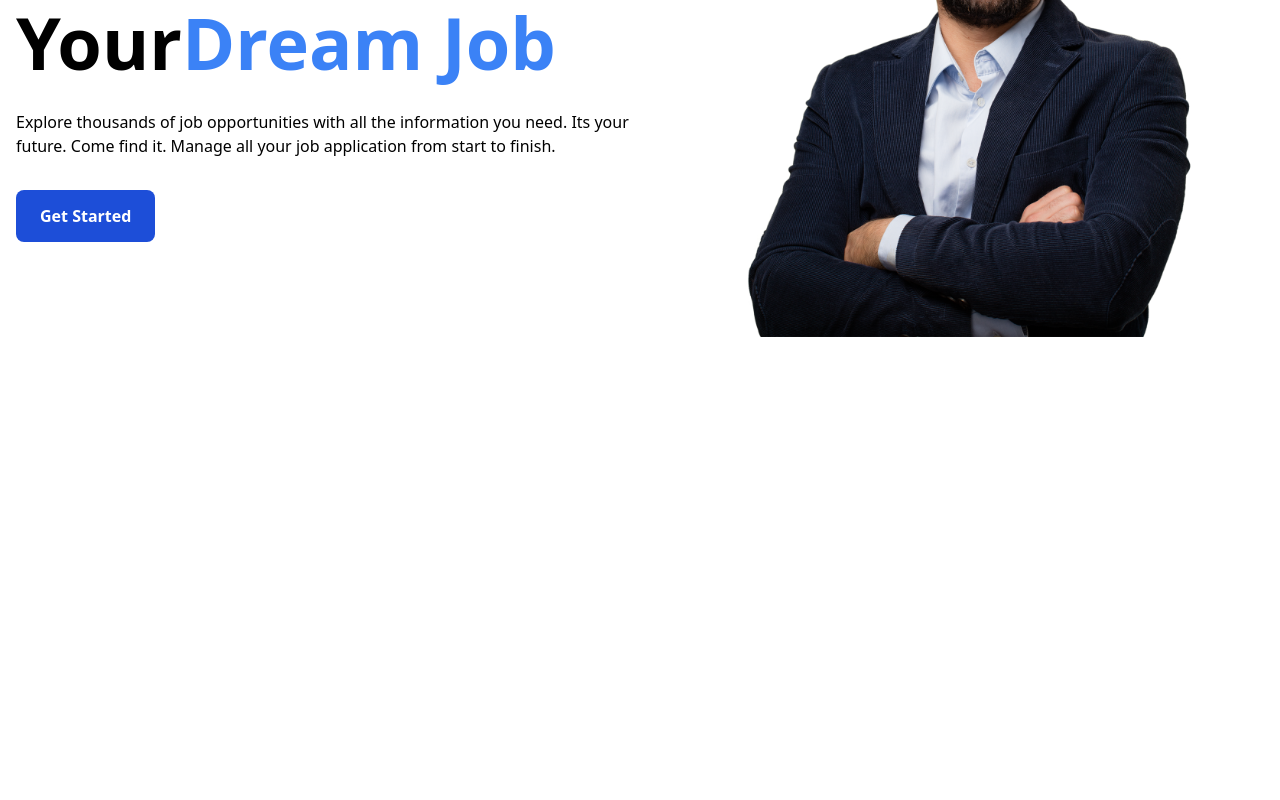
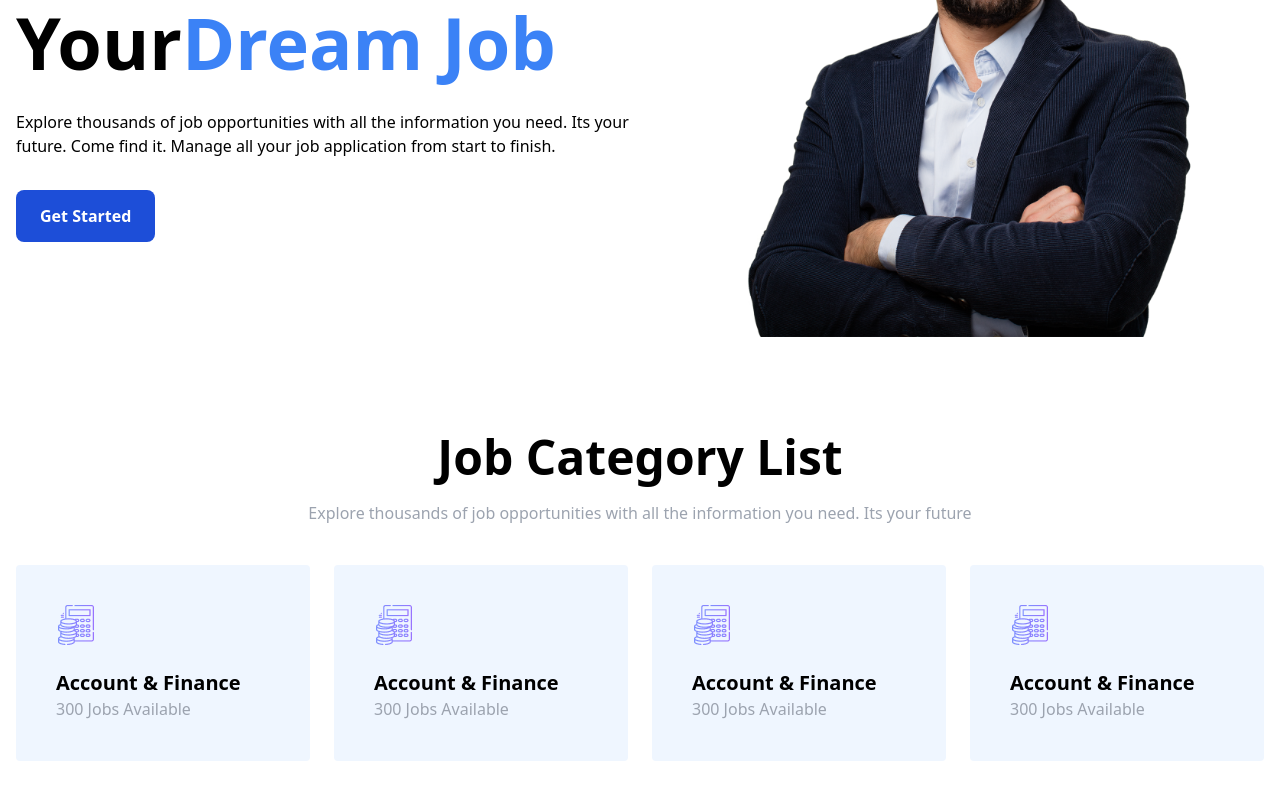
Before and after one commit to sheik-mostafizur/career-hub-phb7, a React (Vite) app: page / in a window 1280 px wide. Shown: the part 348-1148 px from the top of the page. Before the commit the page ends 800 px from the top, so only its background shows below. Built offline with nearby package versions, Linux system fonts and the light colour scheme.

Commit message:
static job category list added in home

```diff
--- /dev/null
+++ b/src/components/CategoryCard.jsx
@@ -0,0 +1,14 @@
+import React from "react";
+import Account from "../assets/Icons/accounts.png";
+
+const CategoryCard = () => {
+  return (
+    <div className="bg-blue-50 p-10 rounded">
+      <img className="mb-6" src={Account} alt="alternative text" />
+      <h3 className="font-bold text-xl">Account & Finance</h3>
+      <p className="text-gray-400">300 Jobs Available</p>
+    </div>
+  );
+};
+
+export default CategoryCard;
--- a/src/components/Home/index.jsx
+++ b/src/components/Home/index.jsx
@@ -1,6 +1,7 @@
 import React from "react";
 import Navbar from "../Navbar";
 import Header from "./Header";
+import CategoryCard from "../CategoryCard";
 
 const Home = () => {
   return (
@@ -9,6 +10,21 @@ const Home = () => {
       <div className="mt-8">
         <Header />
       </div>
+      <div className="max-w-screen-xl mx-auto my-24 px-4">
+        <div className="text-center mb-10 space-y-5">
+          <h2 className="font-bold text-5xl">Job Category List</h2>
+          <p className="text-gray-400">
+            Explore thousands of job opportunities with all the information you
+            need. Its your future
+          </p>
+        </div>
+        <div className="grid gap-6 md:grid-cols-2 lg:grid-cols-4">
+          <CategoryCard></CategoryCard>
+          <CategoryCard></CategoryCard>
+          <CategoryCard></CategoryCard>
+          <CategoryCard></CategoryCard>
+        </div>
+      </div>
     </div>
   );
 };
```
Also changed, not shown: src/assets/Icons/accounts.png (renamed from src/assets/Icons/accounts 1.png).
